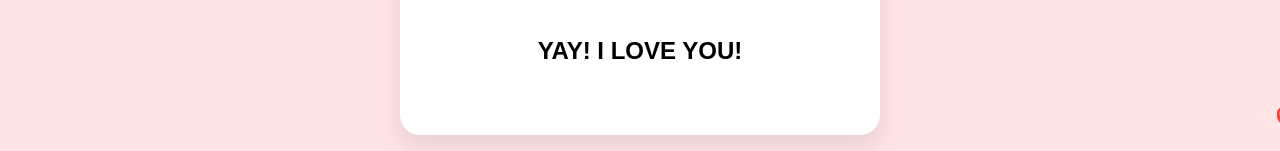
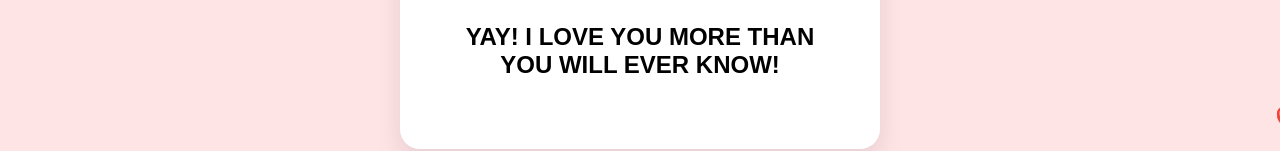
Before and after one commit to pranavpedd/valentines, a plain HTML site: page index.html in a window 1280 px wide. Both pictures are taken after a click on the button "Yes". Shown: the part 429-580 px from the top of the page. Drawn offline with Linux system fonts and the light colour scheme.

Commit message:
changed inner message

```diff
--- a/index.html
+++ b/index.html
@@ -167,7 +167,7 @@
         }
 
         function acceptLove() {
-            document.getElementById('question').innerText = "YAY! I LOVE YOU!";
+            document.getElementById('question').innerText = "YAY! I LOVE YOU MORE THAN YOU WILL EVER KNOW!";
             document.querySelector('.btn-container').style.display = 'none';
 
             // Start the advanced heart animation
```
